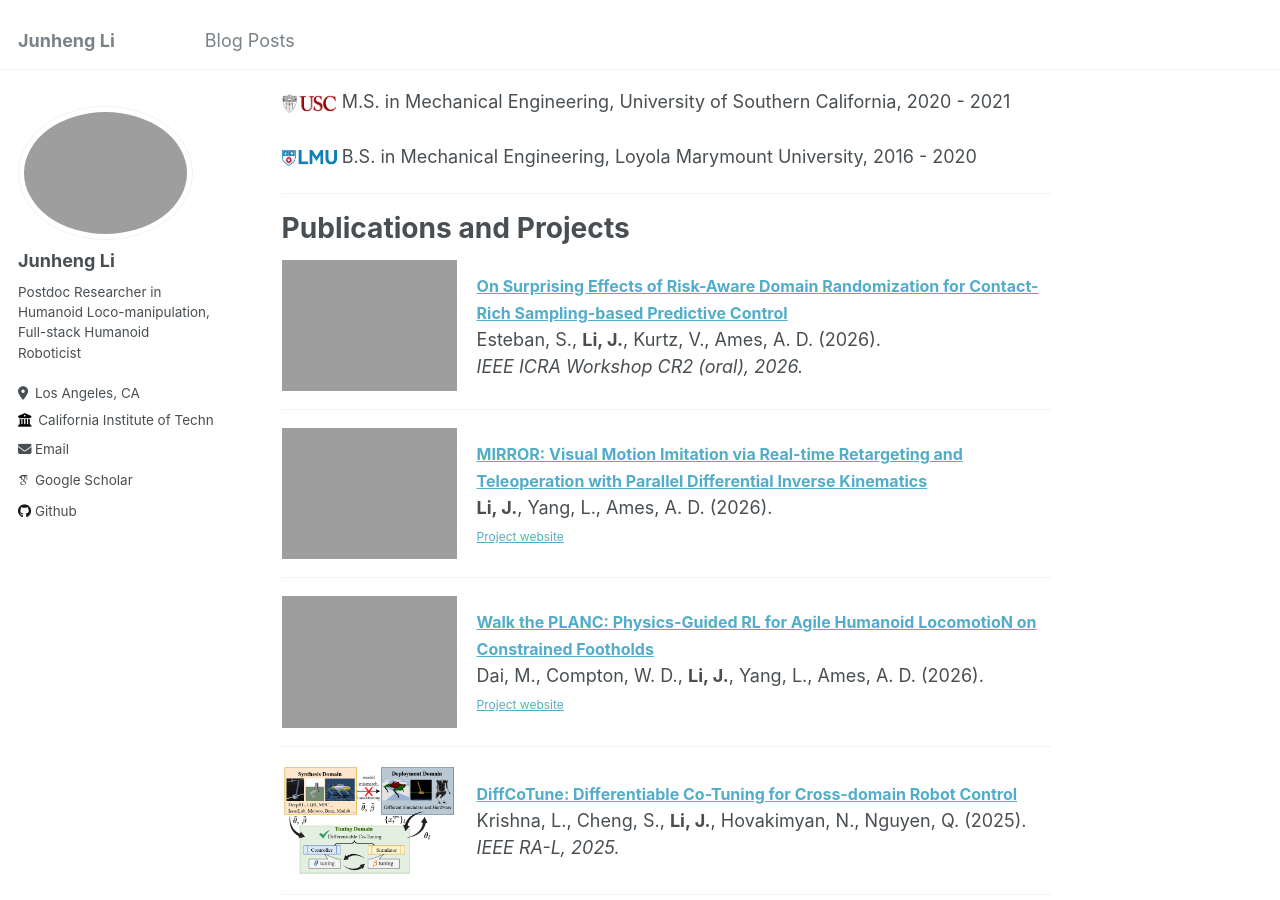
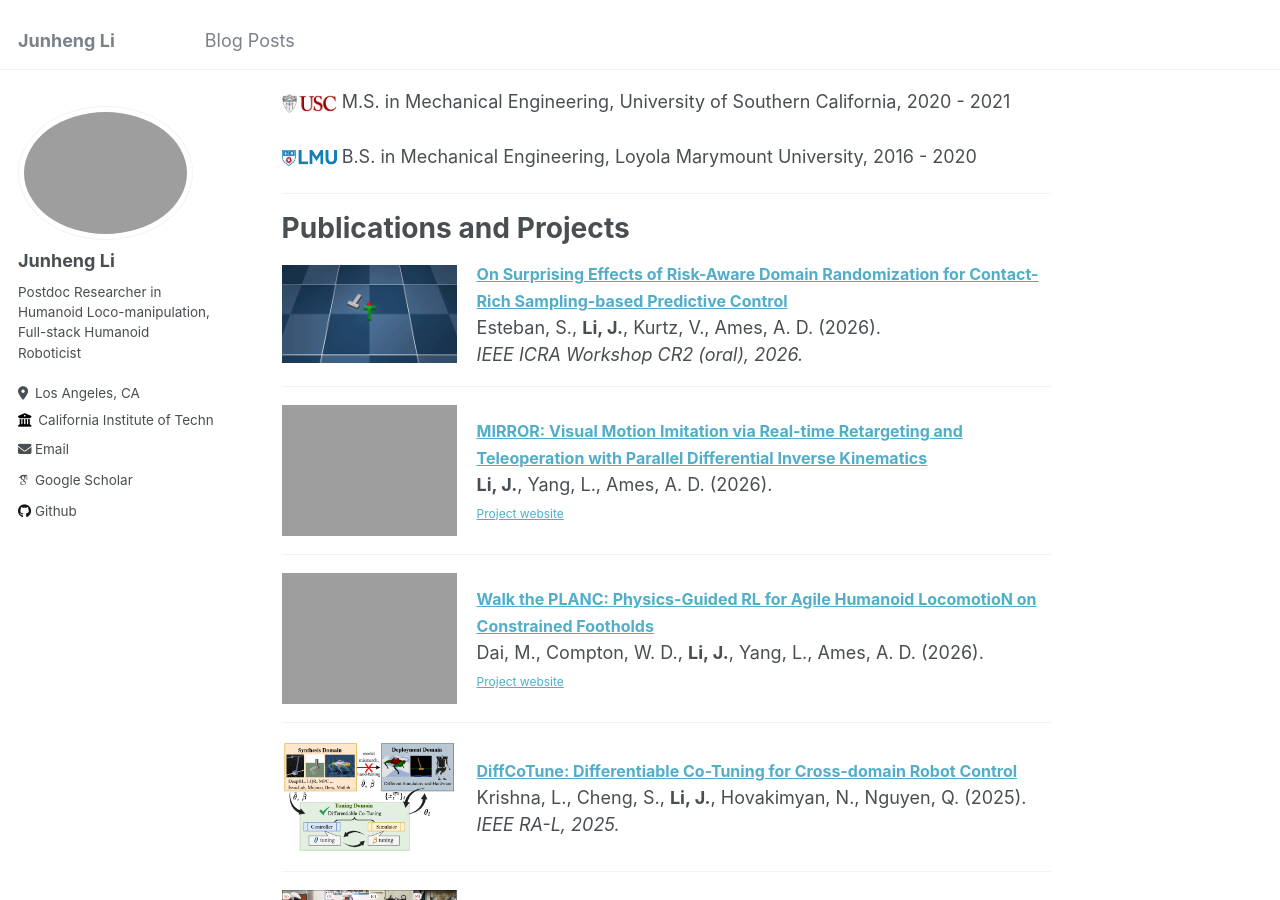
Before and after one commit to junhengl/junhengl.github.io, a Jekyll site: the page built from _pages/about.md, in a window 1280 px wide and 900 px high, scrolled down 496 px. Built offline with Jekyll 4.4.1, drawn with Linux system fonts in a browser that asks for light colours; some web fonts are replaced.

Commit message:
Update image source in about.md

```diff
--- a/_pages/about.md
+++ b/_pages/about.md
@@ -29,7 +29,7 @@ Publications and Projects
 ======
 
 <div style="display: flex; align-items: center;">
-  <img src="https://junhengl.github.io/images/mirror.gif" alt="GIF Description" width="175" style="margin-right: 20px;">
+  <img src="https://junhengl.github.io/images/pushT.gif" alt="GIF Description" width="175" style="margin-right: 20px;">
   <div>
     <a href="https://arxiv.org/pdf/2605.03290" style="font-weight: bold; font-size: 16px;">
       On Surprising Effects of Risk-Aware Domain Randomization for Contact-Rich Sampling-based Predictive Control
```
